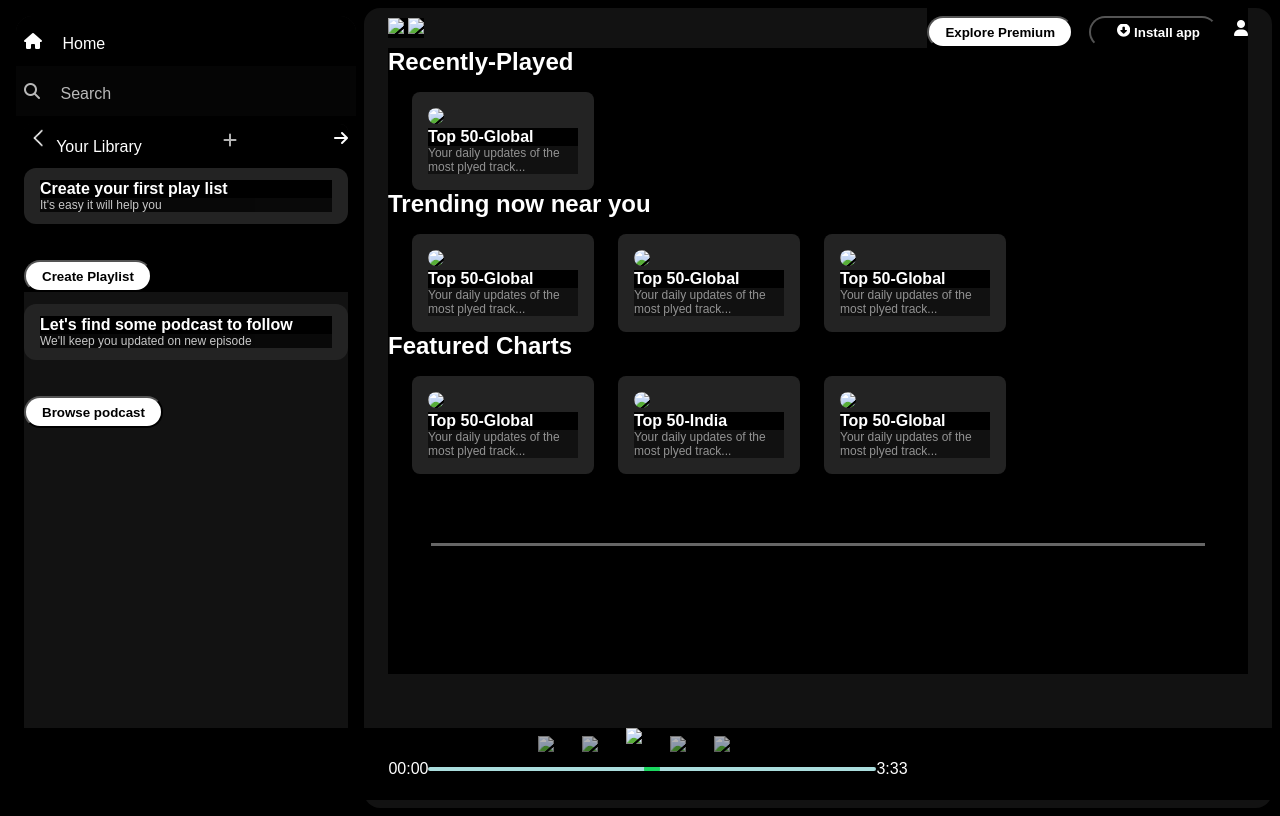
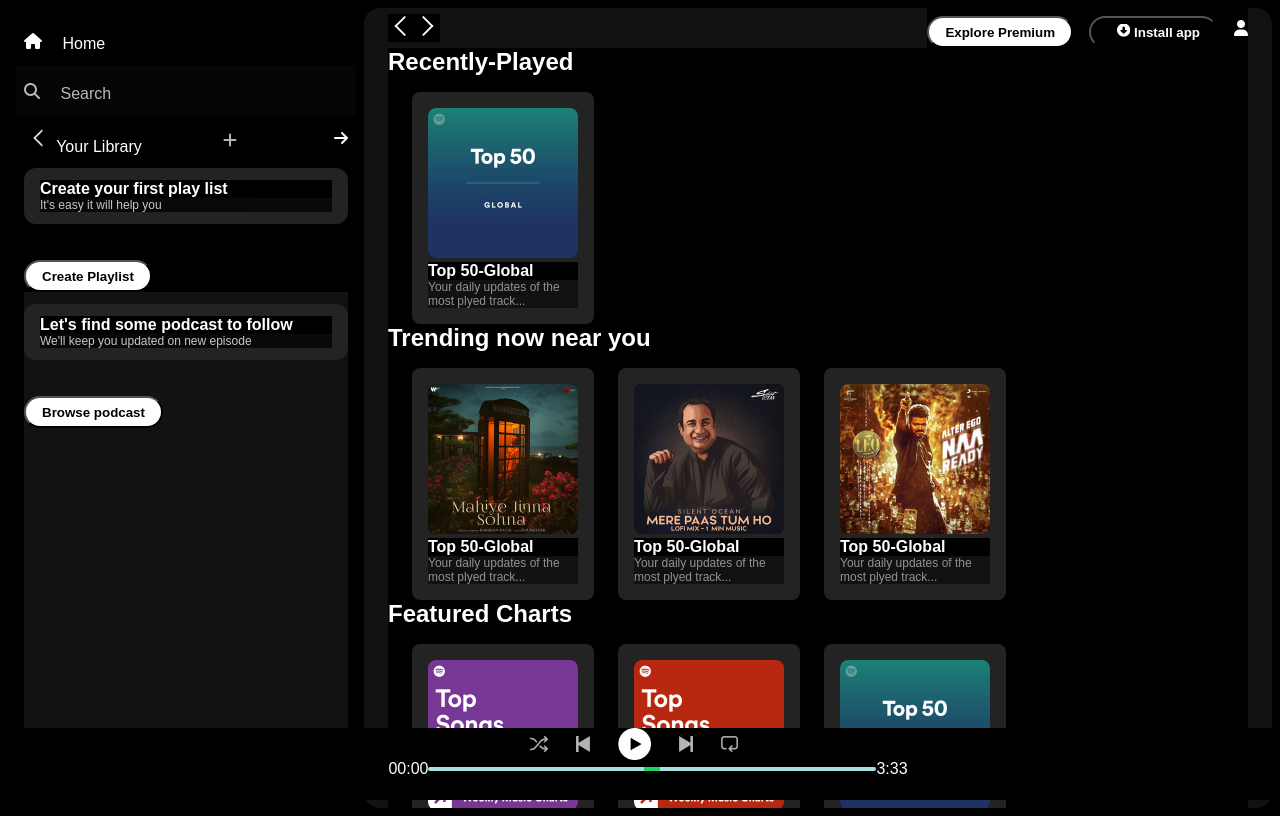
Before and after one commit to hcthakur2004/Webdev, a plain HTML site: page index.html in a window 1280 px wide. Drawn offline with Linux system fonts and the light colour scheme.

Commit message:
index.html

```diff
--- a/index.html
+++ b/index.html
@@ -4,7 +4,7 @@
     <meta charset="UTF-8">
     <meta name="viewport" content="width=device-width, initial-scale=1.0">
     <link rel="stylesheet" href="https://cdnjs.cloudflare.com/ajax/libs/font-awesome/6.5.2/css/all.min.css" integrity="sha512-SnH5WK+bZxgPHs44uWIX+LLJAJ9/2PkPKZ5QiAj6Ta86w+fsb2TkcmfRyVX3pBnMFcV7oQPJkl9QevSCWr3W6A==" crossorigin="anonymous" referrerpolicy="no-referrer" />
-    <link rel="icon" href="./assests/logo.png">
+    <link rel="icon" href="logo.png">
     <link rel="stylesheet" href="style.css">
     <title>Spotify - Web Player: Music for everyone</title>
 
@@ -53,8 +53,8 @@
         <div class="mc">
             <div class="sticky-nav">
                  <div class="nav-icons">
-                    <img src="./assests/backward_icon.png">
-                    <img src="./assests/forward_icon.png">
+                    <img src="backward_icon.png">
+                    <img src="forward_icon.png">
                  </div>
                  <div class="sticky-nav-options">
             <button class="badge nav-item hide">Explore Premium</button>
@@ -67,7 +67,7 @@
                 <h2>Recently-Played</h2>
                 <div class="card-container">
                     <div class="card">
-                        <img src="./assests/card1img.jpeg">
+                        <img src="card1img.jpeg">
                         <p class="card-title">Top 50-Global</p>
                         <p class="card-info">Your daily updates of the most plyed track... </p>
 
@@ -78,21 +78,21 @@
                 <h2>Trending now near you</h2>
                 <div class="card-container">
                     <div class="card">
-                        <img src="./assests/card2img.jpeg">
+                        <img src="card2img.jpeg">
                         <p class="card-title">Top 50-Global</p>
                         <p class="card-info">Your daily updates of the most plyed track... </p>
 
                     </div>
 
                     <div class="card">
-                        <img src="./assests/card3img.jpeg">
+                        <img src="card3img.jpeg">
                         <p class="card-title">Top 50-Global</p>
                         <p class="card-info">Your daily updates of the most plyed track... </p>
 
                     </div>
 
                     <div class="card">
-                        <img src="./assests/card4img.jpeg">
+                        <img src="card4img.jpeg">
                         <p class="card-title">Top 50-Global</p>
                         <p class="card-info">Your daily updates of the most plyed track... </p>
 
@@ -102,19 +102,19 @@
                 <h2>Featured Charts</h2>
                 <div class="card-container">
                     <div class="card">
-                        <img src="./assests/card5img.jpeg">
+                        <img src="card5img.jpeg">
                         <p class="card-title">Top 50-Global</p>
                         <p class="card-info">Your daily updates of the most plyed track... </p>
 
                     </div>
                     <div class="card">
-                        <img src="./assests/card6img.jpeg">
+                        <img src="card6img.jpeg">
                         <p class="card-title">Top 50-India</p>
                         <p class="card-info">Your daily updates of the most plyed track... </p>
 
                     </div>
                     <div class="card">
-                        <img src="./assests/card1img.jpeg">
+                        <img src="card1img.jpeg">
                         <p class="card-title">Top 50-Global</p>
                         <p class="card-info">Your daily updates of the most plyed track... </p>
 
@@ -130,11 +130,11 @@
             <div class="album"></div>
             <div class="player">
                 <div class="player-control">
-                    <img src="./assests/player_icon1.png" class="player-control-icon">
-                    <img src="./assests/player_icon2.png" class="player-control-icon">
-                    <img src="./assests/player_icon3.png" class="player-control-icon" style="opacity: 1;height:2rem ">
-                    <img src="./assests/player_icon4.png" class="player-control-icon">
-                    <img src="./assests/player_icon5.png" class="player-control-icon">
+                    <img src="player_icon1.png" class="player-control-icon">
+                    <img src="player_icon2.png" class="player-control-icon">
+                    <img src="player_icon3.png" class="player-control-icon" style="opacity: 1;height:2rem ">
+                    <img src="player_icon4.png" class="player-control-icon">
+                    <img src="player_icon5.png" class="player-control-icon">
 
                 </div>
                 <div class="playback-bar">
```
